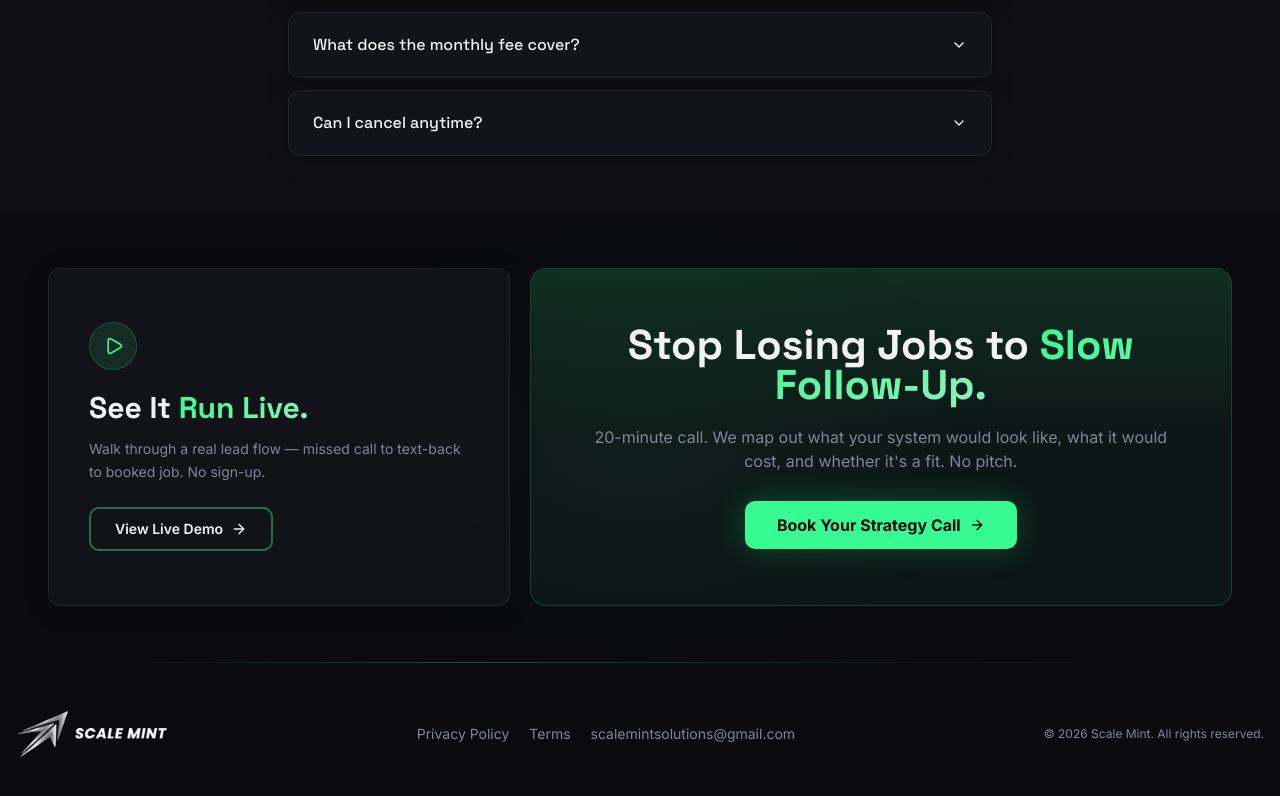
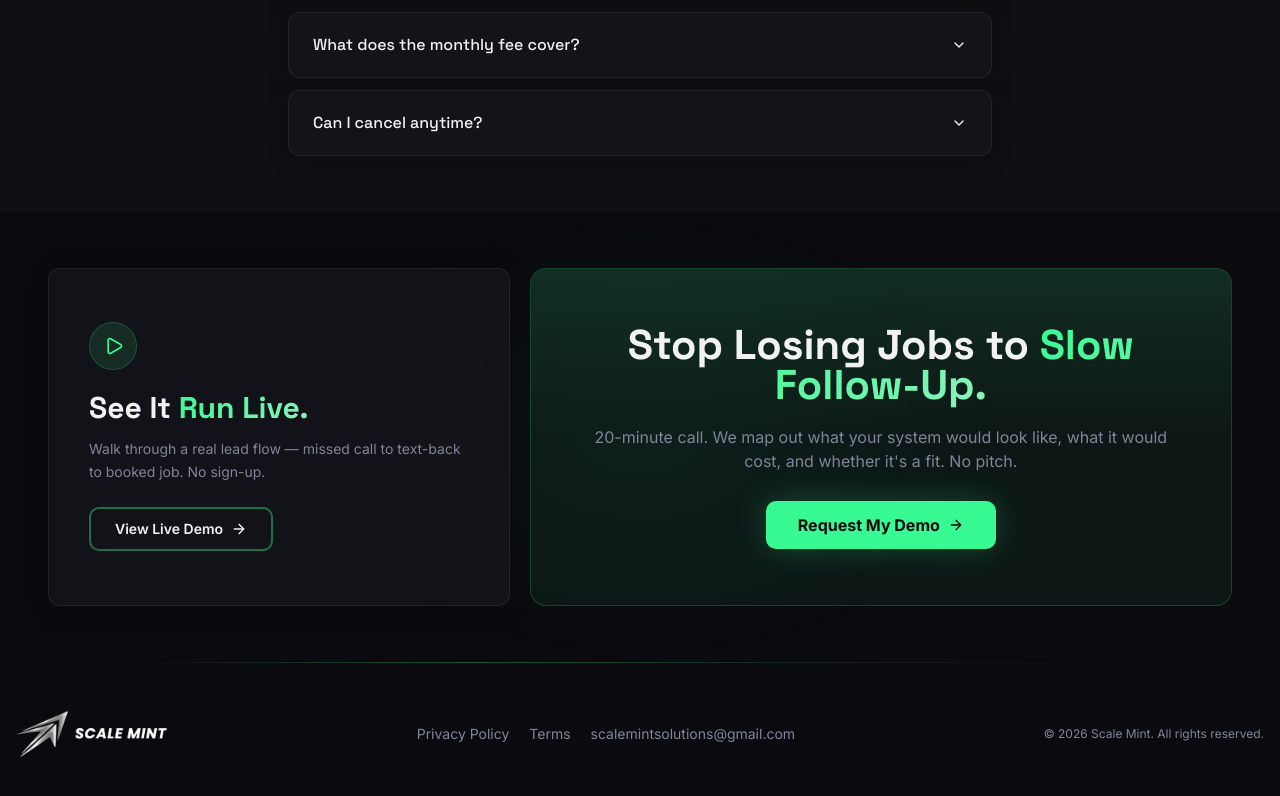
Before and after one commit to jcdammert/scale-mint, a Next.js app: page / in a window 1280 px wide. Shown: the part 4502-5298 px from the top of the page. Built offline with nearby package versions, Linux system fonts and the light colour scheme.

Commit message:
Update FinalCTASection button to 'Request My Demo'
Co-Authored-By: Claude Sonnet 4.6 <noreply@anthropic.com>

```diff
--- a/src/components/FinalCTASection.tsx
+++ b/src/components/FinalCTASection.tsx
@@ -65,7 +65,7 @@ const FinalCTASection = () => {
                   size="lg"
                   className="px-8 py-6 text-base animate-glow-pulse w-full sm:w-auto"
                 >
-                  Book Your Strategy Call
+                  Request My Demo
                   <ArrowRight size={18} />
                 </Button>
               </a>
```
